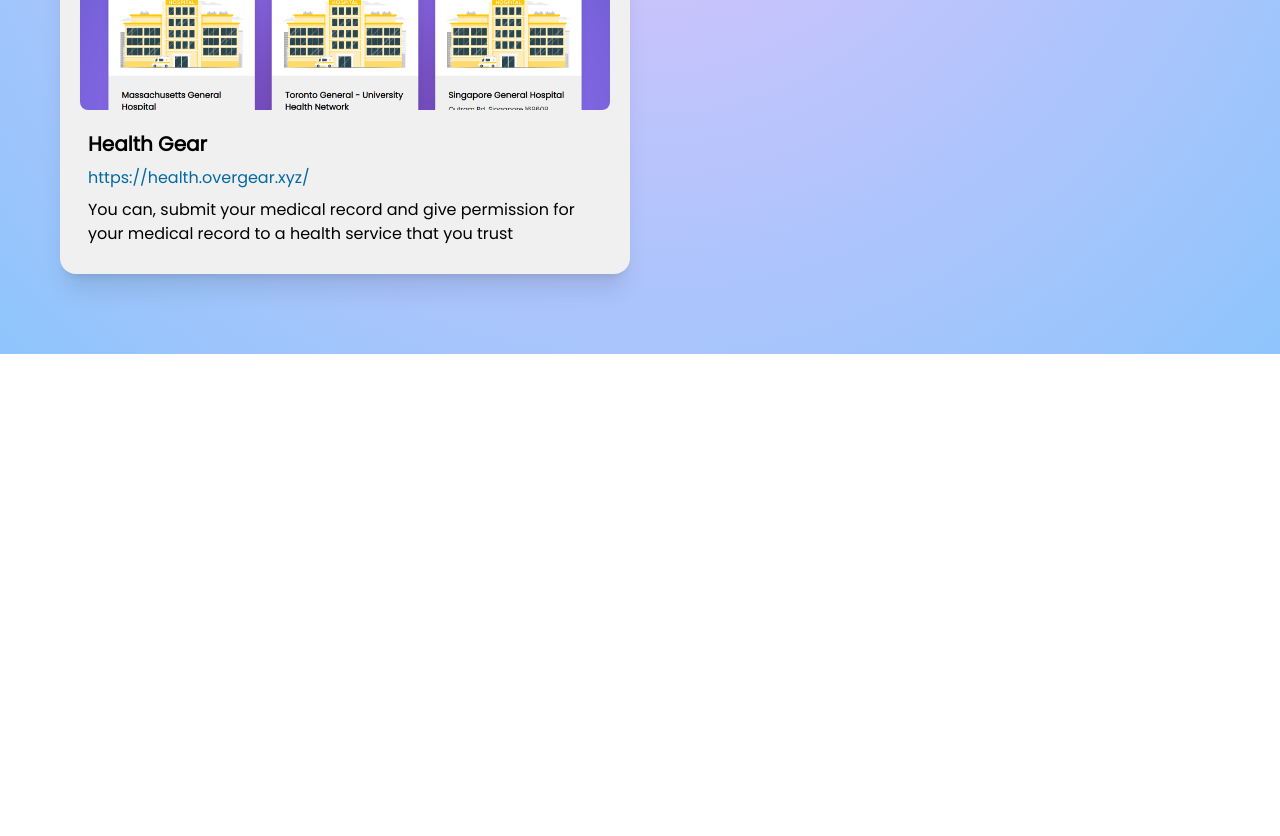
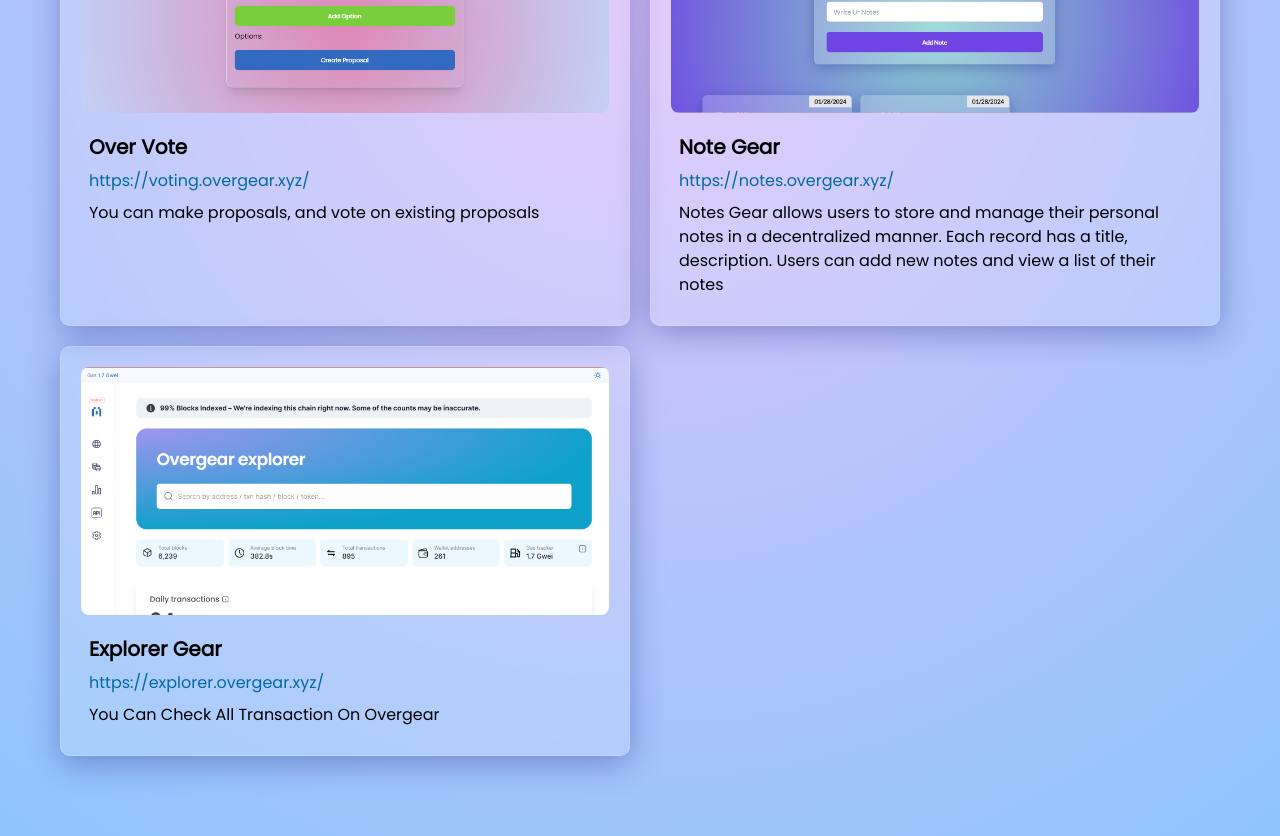
Before and after one commit to demigohu/mainpage, a Next.js app: page / in a window 1280 px wide. Shown: the part 880-1716 px from the top of the page. Before the commit the page ends 1234 px from the top, so only its background shows below. Built offline with nearby package versions, Linux system fonts and the light colour scheme.

Commit message:
[update] homepage

```diff
--- a/src/app/globals.css
+++ b/src/app/globals.css
@@ -5,3 +5,12 @@
 body {
   background: radial-gradient(circle, #e0c3fc 0%, #8ec5fc 100%);
 }
+
+.card_home {
+  background: rgba(255, 255, 255, 0.15);
+  box-shadow: 0 8px 32px 0 rgba(31, 38, 135, 0.37);
+  backdrop-filter: blur(1.5px);
+  -webkit-backdrop-filter: blur(1.5px);
+  border-radius: 10px;
+  border: 1px solid rgba(255, 255, 255, 0.18);
+}
--- a/src/components/HomePage.js
+++ b/src/components/HomePage.js
@@ -5,6 +5,8 @@
 import ovrs from "@/../public/ovrs.png"
 import vote from "@/../public/vote.png"
 import health from "@/../public/health.png"
+import note from "@/../public/note.png"
+import explorer from "@/../public/explorer.png"
 
 const Portofolio = [
   {
@@ -16,6 +18,14 @@
       "You can deploy inscription, mint inscription, and mint first inscription ovrs",
   },
   {
+    id: 2,
+    title: "Health Gear",
+    link: "https://health.overgear.xyz/",
+    img: health,
+    description:
+      "You can, submit your medical record and give permission for your medical record to a health service that you trust",
+  },
+  {
     id: 3,
     title: "Over Vote",
     link: "https://voting.overgear.xyz/",
@@ -23,12 +33,19 @@
     description: "You can make proposals, and vote on existing proposals",
   },
   {
-    id: 2,
-    title: "Health Gear",
-    link: "https://health.overgear.xyz/",
-    img: health,
+    id: 4,
+    title: "Note Gear",
+    link: "https://notes.overgear.xyz/",
+    img: note,
     description:
-      "You can, submit your medical record and give permission for your medical record to a health service that you trust",
+      "Notes Gear allows users to store and manage their personal notes in a decentralized manner. Each record has a title, description. Users can add new notes and view a list of their notes",
+  },
+  {
+    id: 5,
+    title: "Explorer Gear",
+    link: "https://explorer.overgear.xyz/",
+    img: explorer,
+    description: "You Can Check All Transaction On Overgear",
   },
 ]
 
@@ -40,7 +57,7 @@
       </h1>
       <div className="grid grid-cols-1 lg:grid-cols-2 gap-5 px-5">
         {Portofolio.map((value) => (
-          <div key={value.id} className="card bg-[#f0f0f0] shadow-xl">
+          <div key={value.id} className="card card_home shadow-xl">
             <figure className="hfull lg:h-72 overflow-hidden p-3 md:p-5">
               <Image
                 src={value.img}
```
Also changed, not shown: public/explorer.png (added), public/note.png (added).
